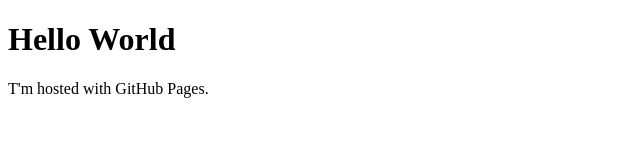
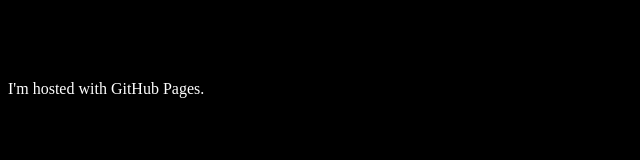
Before and after one commit to vinhandyle/vinhandyle.github.io, a plain HTML site: page index.html in a window 1280 px wide. Shown: the whole page, without its empty margins (0-640 px from the left). Drawn offline with Linux system fonts and the light colour scheme.

Commit message:
style.css

```diff
--- a/index.html
+++ b/index.html
@@ -1,7 +1,17 @@
 <!DOCTYPE html>
 <html>
-<body>
-<h1>Hello World</h1>
-<p>T'm hosted with GitHub Pages.</p>
-</body>
+	<head>
+	<title>Andy Le</title>
+	<link rel = "stylesheet" type = "text/css" href = "style.css">
+	</head>
+
+	<body>
+		<h1>Hello World</h1>
+		<p>I'm hosted with GitHub Pages.</p>
+	</body>
+
+	<details>
+	<summary>Archive</summary>
+		<a href = "https://codehs.com/editor/html/274119/322288/index.html">Old Website</a>
+	</details>
 </html>
--- /dev/null
+++ b/style.css
@@ -0,0 +1,9 @@
+body
+{
+	background: black;
+}
+
+p
+{
+	color: white;
+}
```
